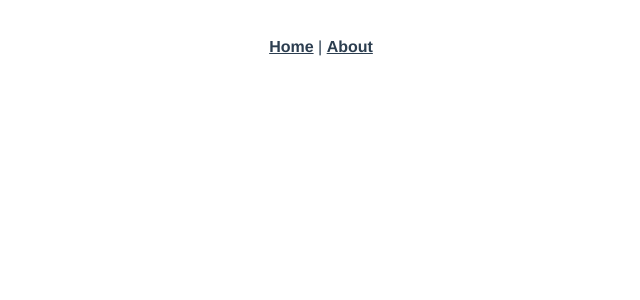
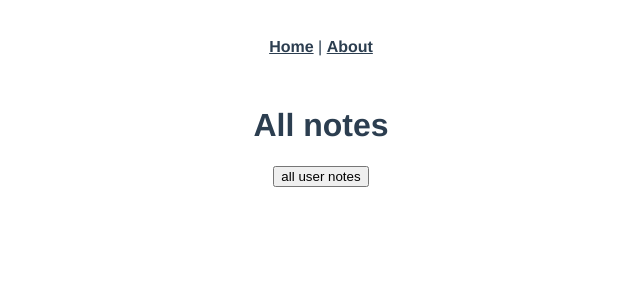
Before and after one commit to jeffspatafora/student-assessment-tracker-app-frontend, a Vue app: page /usernotesindex in a window 1280 px wide. Before the commit this address had no page. Shown: the top 300 px of the page, without its empty margins (319-959 px from the left). Built offline with nearby package versions, Linux system fonts and the light colour scheme.

Commit message:
adds initial index page with index action and button, need to add user signup, login

```diff
--- a/src/router/index.js
+++ b/src/router/index.js
@@ -1,5 +1,6 @@
-import { createRouter, createWebHistory } from 'vue-router'
-import HomeView from '../views/HomeView.vue'
+import { createRouter, createWebHistory } from 'vue-router';
+import HomeView from '../views/HomeView.vue';
+import UserNotesIndex from '../views/UserNotesIndex.vue';
 
 const routes = [
   {
@@ -14,6 +15,11 @@ const routes = [
     // this generates a separate chunk (about.[hash].js) for this route
     // which is lazy-loaded when the route is visited.
     component: () => import(/* webpackChunkName: "about" */ '../views/AboutView.vue')
+  },
+  {
+    path: '/usernotesindex',
+    name: 'UserNotesIndex',
+    component: UserNotesIndex
   }
 ]
 
--- /dev/null
+++ b/src/views/UserNotesIndex.vue
@@ -0,0 +1,31 @@
+<script>
+import axios from "axios";
+
+export default {
+  data: function () {
+    return {
+      message: "All notes",
+      usernotes: []
+    };
+  },
+  created: function () { },
+  methods: {
+    indexUserNotes: function () {
+      // console.log("in user notes");
+      axios.get("/user_notes.json").then(response => {
+        console.log(response, response.data);
+      })
+    }
+  },
+};
+</script>
+
+<template>
+  <div class="home">
+    <h1>{{ message }}</h1>
+  </div>
+  <button v-on:click="indexUserNotes()">all user notes</button>
+</template>
+
+<style>
+</style>
```
